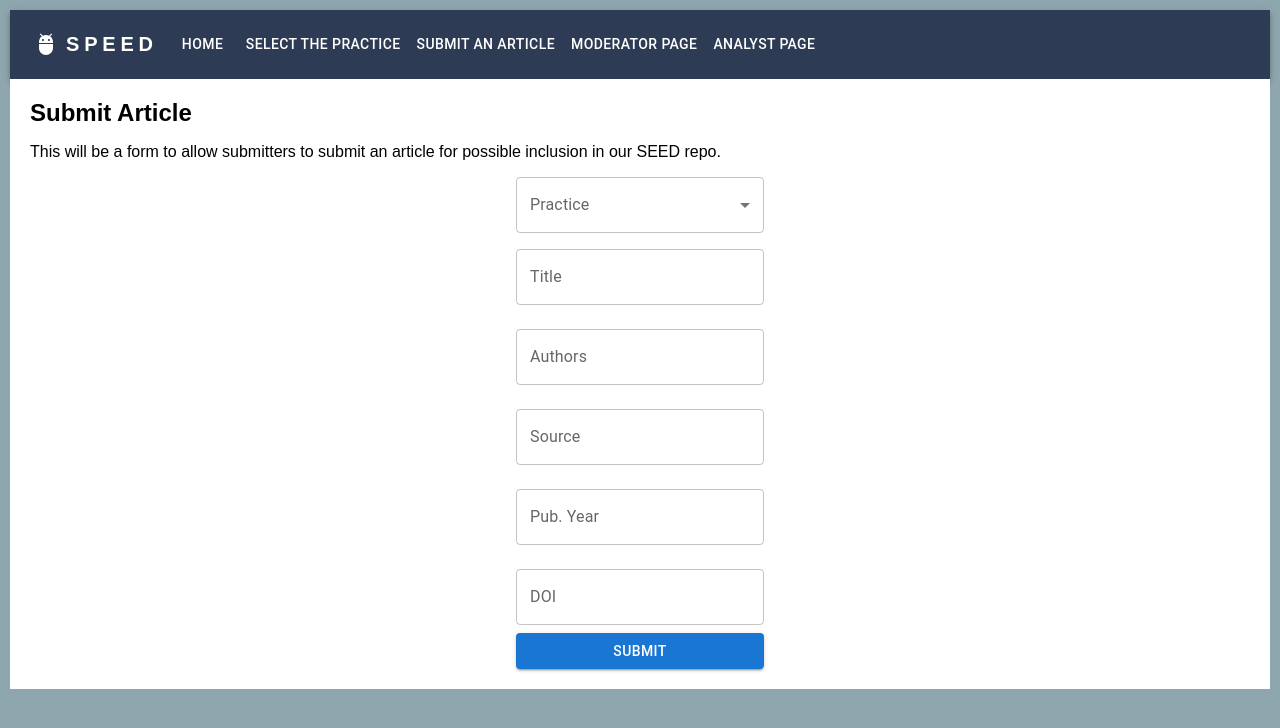
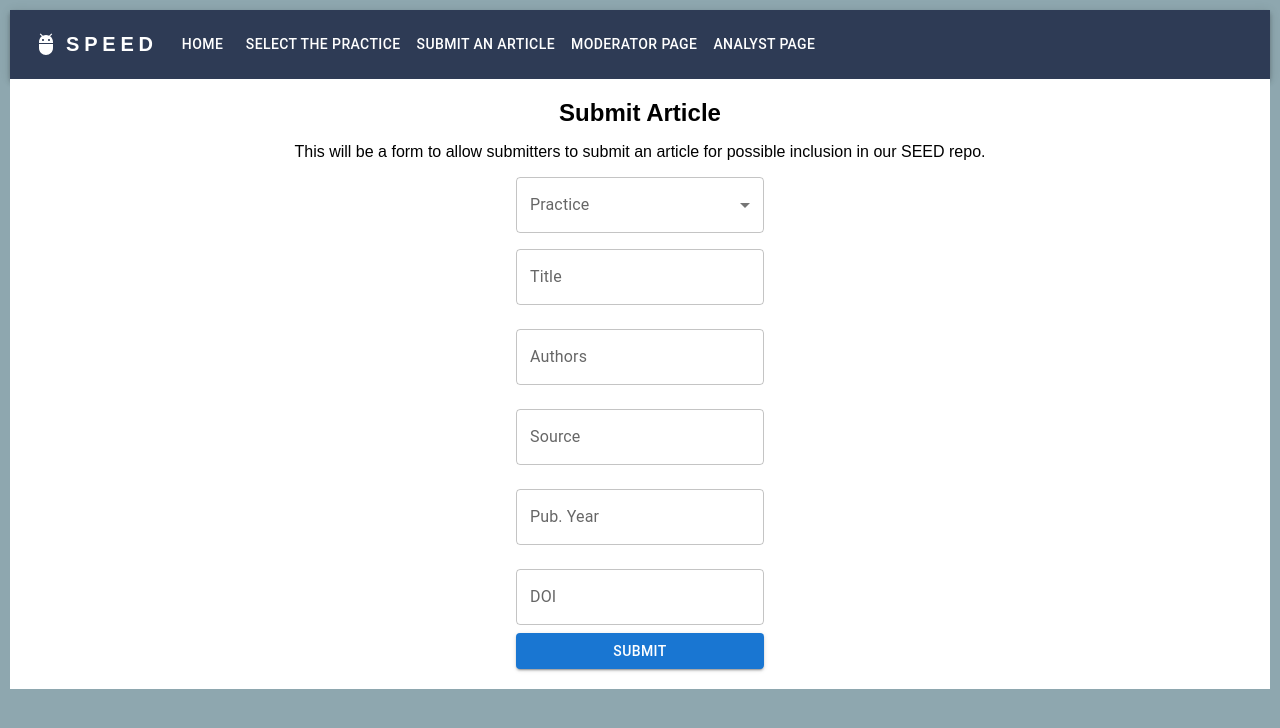
Before and after one commit to Exotica0122/CISE_Assignment_1B, a React (Create React App) app in the folder frontend/: page /SubmitArticle in a window 1280 px wide. Shown: the top 728 px of the page. Built offline with nearby package versions, Linux system fonts and the light colour scheme.

Commit message:
Centered headings

```diff
--- a/frontend/src/index.css
+++ b/frontend/src/index.css
@@ -36,3 +36,6 @@ ul.header li a {
 .active {
   background-color: #0099FF;
 }
+.content-center {
+  text-align: center;
+}
--- a/frontend/src/pages/Submit-Article.js
+++ b/frontend/src/pages/Submit-Article.js
@@ -1,9 +1,9 @@
 import React from "react";
 import SubmissionForm from "../components/SubmissionForm";
-
+import '../index.css';
 const SubmitArticle = () => {
     return (
-        <div>
+        <div className="content-center">
             <h2>Submit Article</h2>
             <p>
                 This will be a form to allow submitters to submit an article for
```
